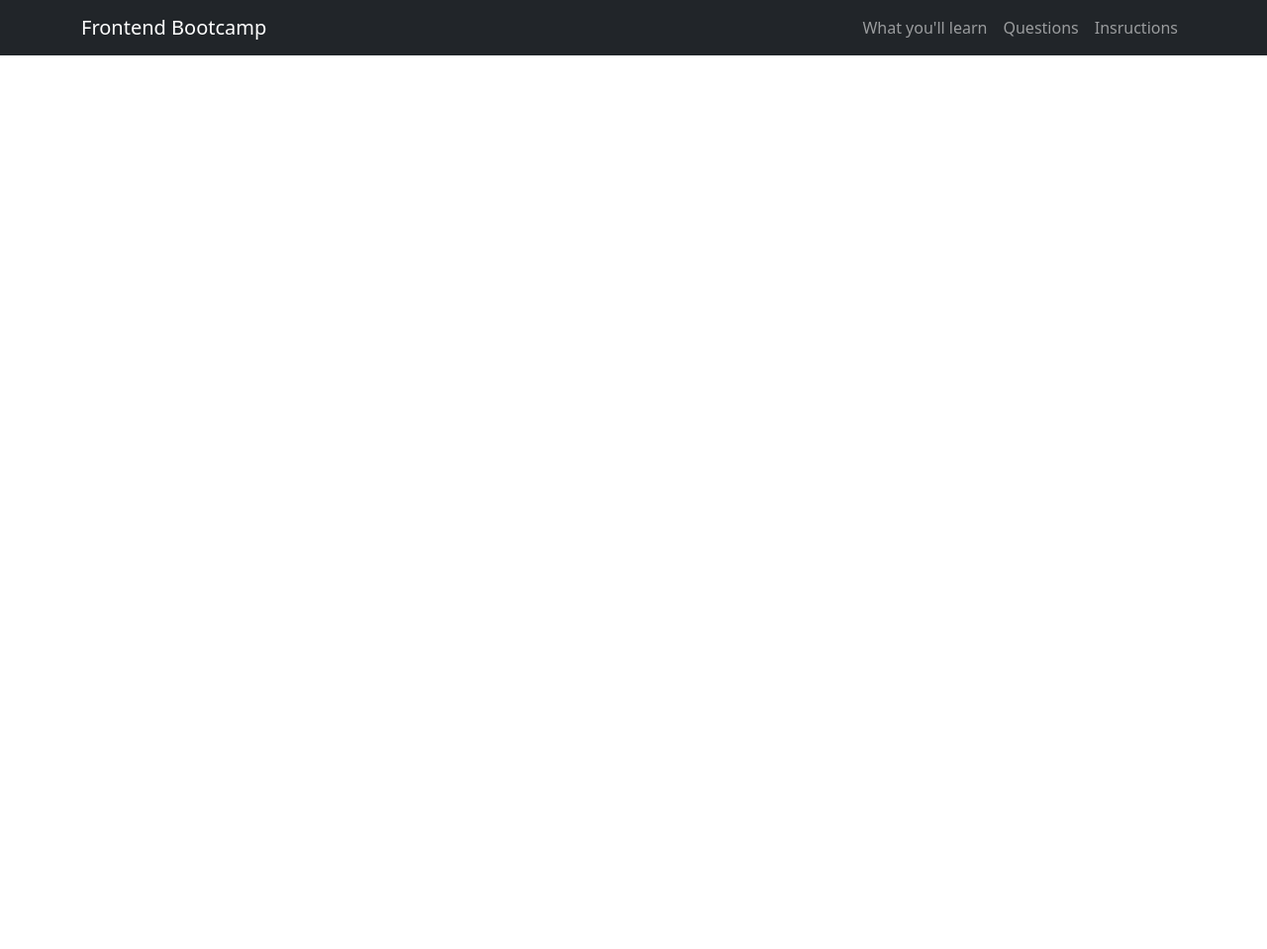
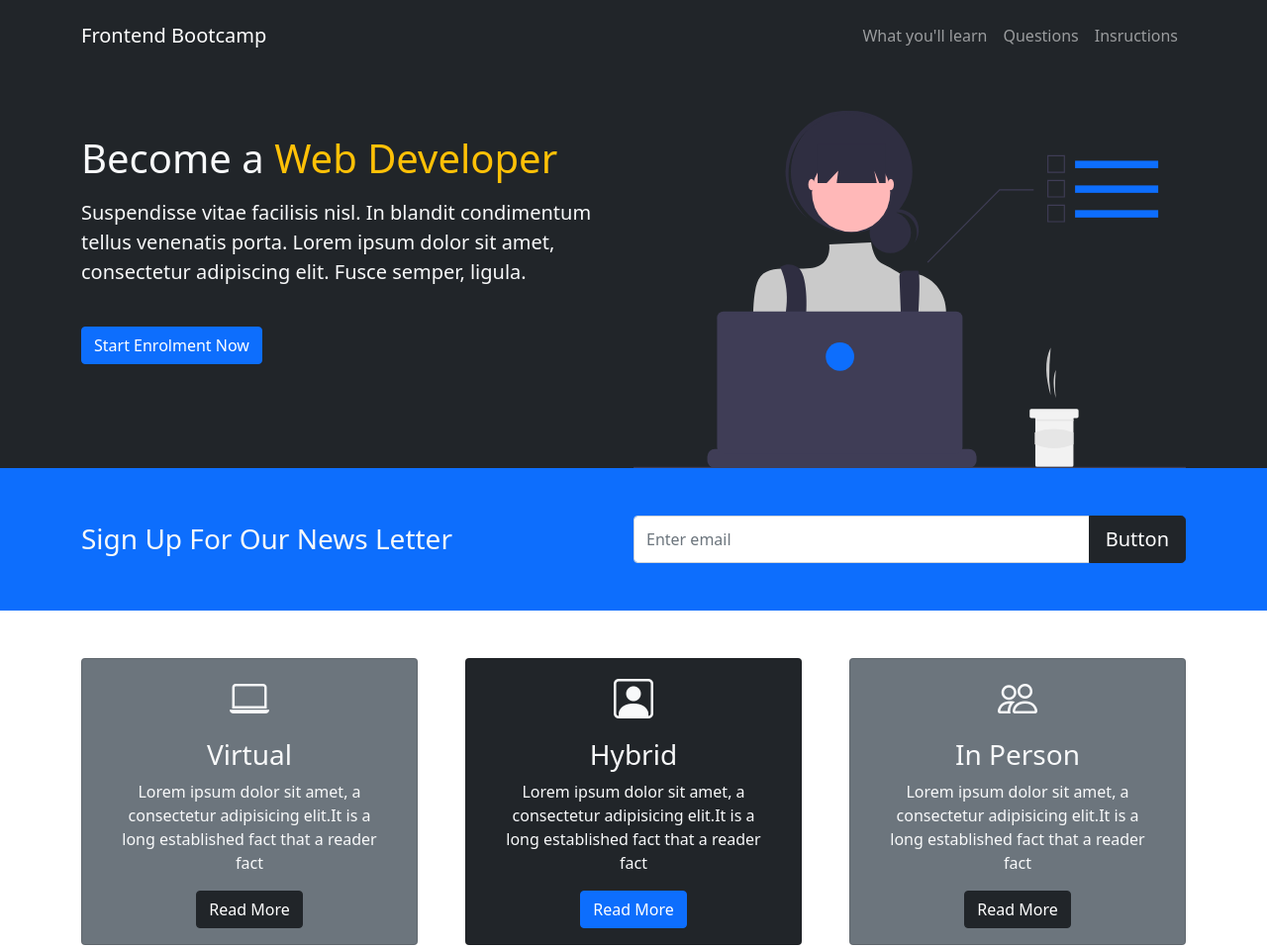
Before and after one commit to khaled087/bootstrap5-project, a plain HTML site: page index.html in a window 1280 px wide. Shown: the top 959 px of the page at 99% size. Before the commit the page ends 800 px from the top, so only its background shows below. Drawn offline with nearby package versions, Linux system fonts and the light colour scheme.

Commit message:
complete learn section

```diff
--- a/index.html
+++ b/index.html
@@ -5,11 +5,17 @@
     <meta http-equiv="X-UA-Compatible" content="IE=edge">
     <meta name="viewport" content="width=device-width, initial-scale=1.0">
     <title>Bootstrap5 bootcammp</title>
-    <link href="https://cdn.jsdelivr.net/npm/bootstrap@5.1.0/dist/css/bootstrap.min.css" rel="stylesheet" integrity="sha384-KyZXEAg3QhqLMpG8r+8fhAXLRk2vvoC2f3B09zVXn8CA5QIVfZOJ3BCsw2P0p/We" crossorigin="anonymous">
+    <link
+    href="https://cdn.jsdelivr.net/npm/bootstrap@5.1.0/dist/css/bootstrap.min.css" rel="stylesheet" integrity="sha384-KyZXEAg3QhqLMpG8r+8fhAXLRk2vvoC2f3B09zVXn8CA5QIVfZOJ3BCsw2P0p/We" crossorigin="anonymous"
+    >
+    <link
+     rel="stylesheet" href="https://cdn.jsdelivr.net/npm/bootstrap-icons@1.3.0/font/bootstrap-icons.css"
+     >
     <link rel="stylesheet" href="style.css">
 </head>
 <body>
-    <nav class="navbar bg-dark navbar-expand-lg navbar-dark">
+    <!-- Navbar -->
+    <nav class="navbar bg-dark navbar-expand-lg navbar-dark pt-3">
         <div class="container">
             <a href="#" class="navbar-brand">Frontend Bootcamp</a>
             <button class="navbar-toggler" type="button" data-bs-toggle="collapse" data-bs-target="#navmenu"><span class="navbar-togglar-icon"></span></button>
@@ -31,14 +37,110 @@
         </div>
     </nav>
 
+<!--  Showcase -->
+
+<section class="bg-dark text-center p-5 p-lg-0 pt-lg-5 text-light text-sm-start">
+    <div class="container">
+        <div class="d-sm-flex align-items-centet justify-content-between">
+            <div class="mt-4">
+            <h1>Become a <span class="text-warning">Web Developer</span></h1>
+            <p class="lead mt-3">Suspendisse vitae facilisis nisl. In blandit condimentum tellus venenatis porta. Lorem ipsum dolor sit amet, consectetur adipiscing elit. Fusce semper, ligula. </p>
+            <button class="btn btn-primary btn-large my-4">Start Enrolment Now</button>
+            </div>
+            <img class="img-fluid w-50 d-none d-sm-block" src="img/showcase.svg" alt="">
+        </div>
+
+    </div>
+</section>
+
+<!-- News Letter area-->
+
+<section class="bg-primary p-5 text-light">
+    <div class="container">
+        <div class="d-md-flex justify-content-between align-items-center">
+            <h3 class="mb-3 mb-md-0">Sign Up For Our News Letter</h3>
+
+            <div class="input-group news-input">
+                <input type="text" class="form-control" placeholder="Enter email"  aria-describedby="button-addon2">
+                <button class="btn btn-dark btn-lg" type="button" id="button-addon2">Button</button>
+              </div>
+        </div>
+    </div>
+
+</section>
+
+<!--      Boxes     -->
+
+<section class="p-5">
+    <div class="container">
+        <div class="row g-5">
+            <div class="col-md">
+                <div class="card bg-secondary text-light">
+                    <div class="card-body text-center">
+
+                        <div class="h1 mb-3">
+                            <i class="bi bi-laptop"></i>
+                        </div>
+
+                        <h3 class="card-title">Virtual</h3>
+                        <p class="card-text px-4">Lorem ipsum dolor sit amet, a consectetur adipisicing elit.It is a long established fact that a reader fact </p>
+                        <a href="#" class="btn btn-dark">Read More</a>
+
+                    </div>
+                </div>
+            </div>
+            <div class="col-md">
+                <div class="card bg-dark text-light">
+                    <div class="card-body text-center">
+
+                        <div class="h1 mb-3">
+                            <i class="bi bi-person-square"></i>
+                        </div>
+
+                        <h3 class="card-title">Hybrid</h3>
+                        <p class="card-text px-4">Lorem ipsum dolor sit amet, a consectetur adipisicing elit.It is a long established fact that a reader fact </p>
+                        <a href="#" class="btn btn-primary">Read More</a>
+
+                    </div>
+                </div>
+            </div>
+            <div class="col-md ">
+                <div class="card bg-secondary text-light">
+                    <div class="card-body text-center">
+
+                        <div class="h1 mb-3">
+                            <i class="bi bi-people"></i>
+                        </div>
+
+                        <h3 class="card-title">In Person</h3>
+                        <p class="card-text px-4">Lorem ipsum dolor sit amet, a consectetur adipisicing elit.It is a long established fact that a reader fact </p>
+                        <a href="#" class="btn btn-dark">Read More</a>
+
+                    </div>
+                </div>
+            </div>
+        </div>
+    </div>
+</section>
 
 
+<!-- Learn section  -->
 
-
-
-
-
-
+<section id="learn" class="p-5">
+    <div class="container">
+        <div class="row align-items-center justify-content-between">
+            <div class="col-md">
+                <img class="img-fluid" src="img/fundamentals.svg" alt="">
+            </div>
+            <div class="col-md p-5">
+                <h2>Learn The Fundamentals</h2>
+                <p class="lead">Lorem ipsum dolor sit amet consectetur adipisicing elit. Ipsum sint officia a laudantium dolorum voluptates reiciendis enim obcaecati corporis dignissimos..</p>
+                <p>Lorem ipsum dolor sit amet consectetur adipisicing elit. Nisi repellat fugit quasi, vel iste facere rem commodi in dolorem sint, nobis doloribus suscipit reiciendis. Provident eligendi aliquid ab recusandae doloremque?</p>
+                <a href="" class="btn btn-light mt-3">Read More <i class="bi bi-chevron-right"></i></a>
+            </div>
+        </div>
+    </div>
+</section>
 
 
 
--- a/style.css
+++ b/style.css
@@ -0,0 +1,9 @@
+.khaled{
+    text-align: left;
+}
+
+@media(min-width: 768px){
+    .news-input{
+        width: 50%;
+    }
+}
```
